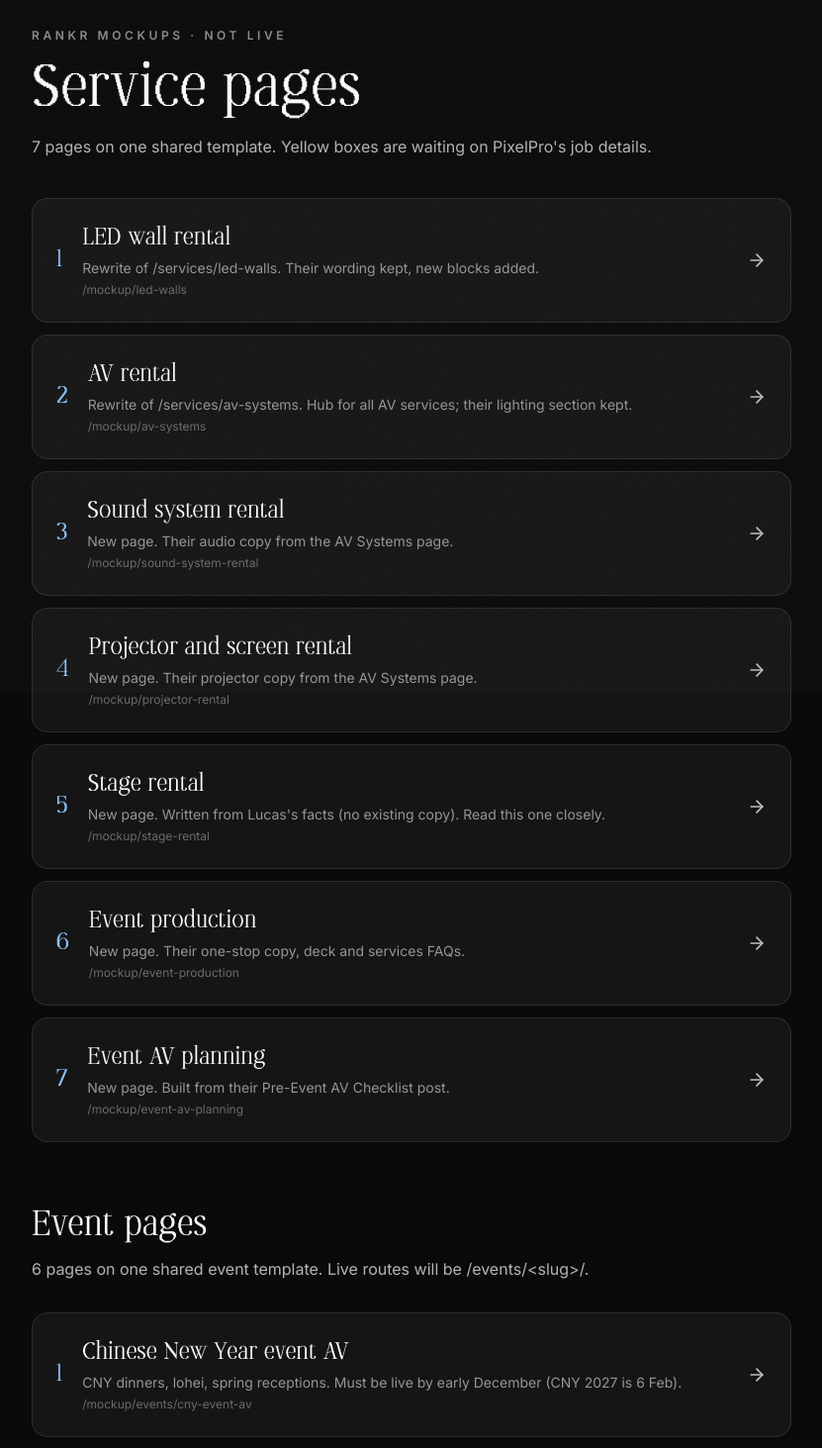
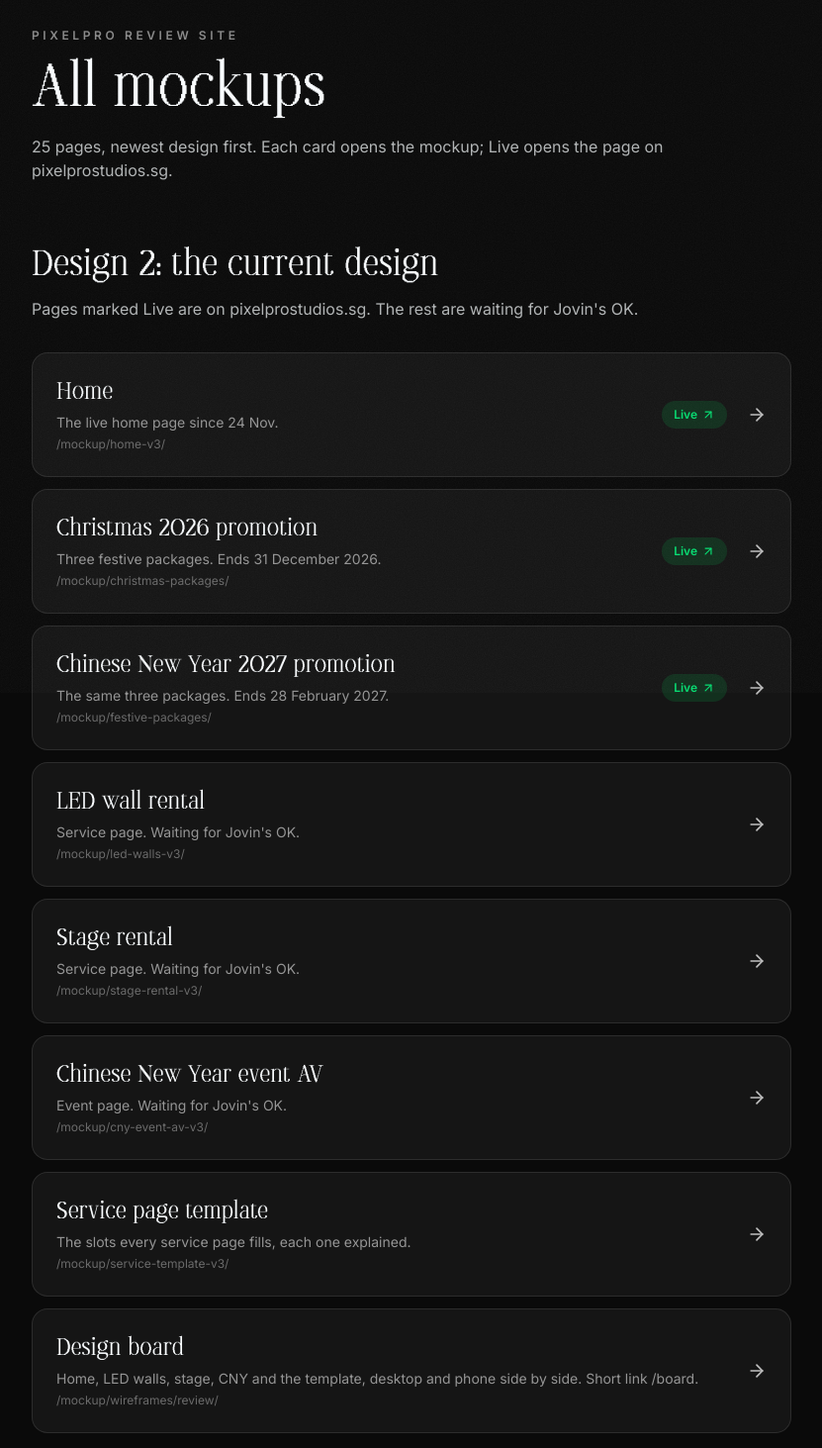
Before and after one commit to PixelPro-Studios/pixelpro-website, a Next.js app: page /mockup in a window 1280 px wide. Shown: the part 100-1563 px from the top of the page at 99% size, without its empty margins (224-1055 px from the left). Built offline with nearby package versions, Linux system fonts and the light colour scheme.

Commit message:
Mockup index lists every review page, newest design first, with live links
Design 2 pages first (Live chip where the page is on pixelprostudios.sg), then Design 1, the 6 Nov service drafts and the 9 Nov event drafts, plus the design board. Replaces the 6 Nov list of 13 pages.

```diff
--- a/app/mockup/page.tsx
+++ b/app/mockup/page.tsx
@@ -1,76 +1,107 @@
-// MOCKUP index by Rankr (6 Nov 2026). Local review only: do not commit or deploy.
+// MOCKUP index by Rankr: every page on the review site in one list, newest design first (rebuilt 25 Nov 2026).
+// Review site only (rankr-mockups); main has no /mockup pages. Add a row here whenever a mockup page is added.
 import type { Metadata } from "next";
-import Link from "next/link";
-import { ArrowRight } from "lucide-react";
+import { ArrowRight, ArrowUpRight } from "lucide-react";
 
 export const metadata: Metadata = {
-  title: "Mockups | PixelPro Studios",
+  title: "All mockups",
   robots: { index: false, follow: false },
 };
 
-const pages = [
-  { href: "/mockup/led-walls", title: "LED wall rental", note: "Rewrite of /services/led-walls. Their wording kept, new blocks added." },
-  { href: "/mockup/av-systems", title: "AV rental", note: "Rewrite of /services/av-systems. Hub for all AV services; their lighting section kept." },
-  { href: "/mockup/sound-system-rental", title: "Sound system rental", note: "New page. Their audio copy from the AV Systems page." },
-  { href: "/mockup/projector-rental", title: "Projector and screen rental", note: "New page. Their projector copy from the AV Systems page." },
-  { href: "/mockup/stage-rental", title: "Stage rental", note: "New page. Written from Lucas's facts (no existing copy). Read this one closely." },
-  { href: "/mockup/event-production", title: "Event production", note: "New page. Their one-stop copy, deck and services FAQs." },
-  { href: "/mockup/event-av-planning", title: "Event AV planning", note: "New page. Built from their Pre-Event AV Checklist post." },
+const LIVE = "https://www.pixelprostudios.sg";
+
+type Row = { href: string; title: string; note: string; live?: string };
+type Section = { heading: string; intro: string; rows: Row[] };
+
+const sections: Section[] = [
+  {
+    heading: "Design 2: the current design",
+    intro: "Pages marked Live are on pixelprostudios.sg. The rest are waiting for Jovin's OK.",
+    rows: [
+      { href: "/mockup/home-v3/", title: "Home", note: "The live home page since 24 Nov.", live: "/" },
+      { href: "/mockup/christmas-packages/", title: "Christmas 2026 promotion", note: "Three festive packages. Ends 31 December 2026.", live: "/promotions/christmas-av-packages-singapore/" },
+      { href: "/mockup/festive-packages/", title: "Chinese New Year 2027 promotion", note: "The same three packages. Ends 28 February 2027.", live: "/promotions/festive-av-packages-singapore/" },
+      { href: "/mockup/led-walls-v3/", title: "LED wall rental", note: "Service page. Waiting for Jovin's OK." },
+      { href: "/mockup/stage-rental-v3/", title: "Stage rental", note: "Service page. Waiting for Jovin's OK." },
+      { href: "/mockup/cny-event-av-v3/", title: "Chinese New Year event AV", note: "Event page. Waiting for Jovin's OK." },
+      { href: "/mockup/service-template-v3/", title: "Service page template", note: "The slots every service page fills, each one explained." },
+      { href: "/mockup/wireframes/review/", title: "Design board", note: "Home, LED walls, stage, CNY and the template, desktop and phone side by side. Short link /board." },
+    ],
+  },
+  {
+    heading: "Design 1 (16 to 17 Nov)",
+    intro: "Replaced by Design 2. Same content, earlier look.",
+    rows: [
+      { href: "/mockup/home-v2/", title: "Home", note: "Design 1." },
+      { href: "/mockup/led-walls-v2/", title: "LED wall rental", note: "Design 1." },
+      { href: "/mockup/stage-rental-v2/", title: "Stage rental", note: "Design 1." },
+      { href: "/mockup/service-template-v2/", title: "Service page template", note: "Design 1." },
+    ],
+  },
+  {
+    heading: "Service page drafts (6 Nov)",
+    intro: "First drafts of the copy, on the current site's look.",
+    rows: [
+      { href: "/mockup/led-walls/", title: "LED wall rental", note: "Rewrite of /services/led-walls." },
+      { href: "/mockup/av-systems/", title: "AV rental", note: "Rewrite of /services/av-systems, the hub for all AV services." },
+      { href: "/mockup/sound-system-rental/", title: "Sound system rental", note: "New page, from the AV Systems audio copy." },
+      { href: "/mockup/projector-rental/", title: "Projector and screen rental", note: "New page, from the AV Systems projector copy." },
+      { href: "/mockup/stage-rental/", title: "Stage rental", note: "New page." },
+      { href: "/mockup/event-production/", title: "Event production", note: "New page, from their one-stop copy, deck and FAQs." },
+      { href: "/mockup/event-av-planning/", title: "Event AV planning", note: "New page, from their Pre-Event AV Checklist post." },
+    ],
+  },
+  {
+    heading: "Event page drafts (9 Nov)",
+    intro: "Six event pages on one event template. Only CNY has moved to Design 2 so far.",
+    rows: [
+      { href: "/mockup/events/cny-event-av/", title: "Chinese New Year event AV", note: "CNY dinners, lo hei, spring receptions." },
+      { href: "/mockup/events/dinner-and-dance-av/", title: "Dinner and dance AV", note: "Company D&Ds and annual dinners." },
+      { href: "/mockup/events/town-hall-sound-system/", title: "Town hall sound system rental", note: "Town halls and AGMs." },
+      { href: "/mockup/events/school-sound-system-rental/", title: "Sound system rental for schools", note: "Speech days, concerts, graduations." },
+      { href: "/mockup/events/conference-av-rental/", title: "Conference AV rental", note: "Plenary, panels and breakout rooms." },
+      { href: "/mockup/events/roadshow-led-screen-rental/", title: "Roadshow LED screen rental", note: "Mall roadshows and pop-ups." },
+    ],
+  },
 ];
 
-// Event pages (9 Nov 2026), in priority order: CNY season first, then the high-leverage school and conference pages.
-const events = [
-  { href: "/mockup/events/cny-event-av", title: "Chinese New Year event AV", note: "CNY dinners, lohei, spring receptions. Must be live by early December (CNY 2027 is 6 Feb)." },
-  { href: "/mockup/events/dinner-and-dance-av", title: "Dinner and dance AV", note: "Company D&Ds and annual dinners. Written in buyers' words (\"arrowed\", pax, lucky draw)." },
-  { href: "/mockup/events/town-hall-sound-system", title: "Town hall sound system rental", note: "Town halls and AGMs: headset mics, Q&A mics, compact livestream." },
-  { href: "/mockup/events/school-sound-system-rental", title: "Sound system rental for schools", note: "Speech days, concerts, CCA shows, graduations. GeBIZ, works with the hall's vendor." },
-  { href: "/mockup/events/conference-av-rental", title: "Conference AV rental", note: "Plenary, panels and breakout rooms; event agencies and dry hire." },
-  { href: "/mockup/events/roadshow-led-screen-rental", title: "Roadshow LED screen rental", note: "Mall roadshows, brand and beauty pop-ups, activations." },
-];
+const total = sections.reduce((n, s) => n + s.rows.length, 0);
 
 export default function MockupIndex() {
   return (
     <main className="min-h-screen bg-brand-black px-4 pb-32 pt-32 md:px-8">
       <div className="mx-auto max-w-3xl">
-        <p className="font-sans text-xs font-semibold uppercase tracking-[0.3em] text-brand-silver/70">Rankr mockups · not live</p>
-        <h1 className="mt-4 font-display text-4xl text-brand-off-white md:text-6xl">Service pages</h1>
+        <p className="font-sans text-xs font-semibold uppercase tracking-[0.3em] text-brand-silver/70">PixelPro review site</p>
+        <h1 className="mt-4 font-display text-4xl text-brand-off-white md:text-6xl">All mockups</h1>
         <p className="mt-4 font-sans text-brand-off-white/70">
-          {pages.length} pages on one shared template. Yellow boxes are waiting on PixelPro&apos;s job details.
+          {total} pages, newest design first. Each card opens the mockup; Live opens the page on pixelprostudios.sg.
         </p>
-        <ul className="mt-10 space-y-3">
-          {pages.map((p, i) => (
-            <li key={p.href}>
-              <Link href={p.href} className="group flex items-center gap-5 rounded-2xl border border-white/10 bg-brand-charcoal/70 p-5 transition-colors hover:border-white/30 md:p-6">
-                <span className="font-display text-2xl text-blue-300">{i + 1}</span>
+        {sections.map((s) => (
+          <section key={s.heading} className="mt-16">
+            <h2 className="font-display text-3xl text-brand-off-white md:text-4xl">{s.heading}</h2>
+            <p className="mt-3 font-sans text-brand-off-white/70">{s.intro}</p>
+            <ul className="mt-8 space-y-3">
+              {s.rows.map((r) => (
+                <li key={r.href} className="group relative flex items-center gap-5 rounded-2xl border border-white/10 bg-brand-charcoal/70 p-5 transition-colors hover:border-white/30 md:p-6">
                   <span className="min-w-0 flex-1">
-                  <span className="block font-display text-xl text-brand-off-white md:text-2xl">{p.title}</span>
-                  <span className="mt-1 block font-sans text-sm text-brand-silver/75">{p.note}</span>
-                  <span className="mt-1 block font-sans text-xs text-brand-silver/50">{p.href}</span>
+                    {/* the title link covers the whole card; the Live link sits above it */}
+                    <a href={r.href} className="block font-display text-xl text-brand-off-white after:absolute after:inset-0 after:rounded-2xl md:text-2xl">
+                      {r.title}
+                    </a>
+                    <span className="mt-1 block font-sans text-sm text-brand-silver/75">{r.note}</span>
+                    <span className="mt-1 block font-sans text-xs text-brand-silver/50">{r.href}</span>
                   </span>
+                  {r.live && (
+                    <a href={LIVE + r.live} target="_blank" rel="noopener" className="relative z-10 inline-flex shrink-0 items-center gap-1 rounded-full bg-green-500/15 px-3 py-1.5 font-sans text-xs font-semibold text-green-400 transition-colors hover:bg-green-500/25">
+                      Live <ArrowUpRight className="h-3.5 w-3.5" />
+                    </a>
+                  )}
                   <ArrowRight className="h-5 w-5 shrink-0 text-brand-silver transition-transform group-hover:translate-x-1" />
-              </Link>
                 </li>
               ))}
             </ul>
-        <h2 className="mt-16 font-display text-3xl text-brand-off-white md:text-4xl">Event pages</h2>
-        <p className="mt-3 font-sans text-brand-off-white/70">
-          {events.length} pages on one shared event template. Live routes will be /events/&lt;slug&gt;/.
-        </p>
-        <ul className="mt-8 space-y-3">
-          {events.map((p, i) => (
-            <li key={p.href}>
-              <Link href={p.href} className="group flex items-center gap-5 rounded-2xl border border-white/10 bg-brand-charcoal/70 p-5 transition-colors hover:border-white/30 md:p-6">
-                <span className="font-display text-2xl text-blue-300">{i + 1}</span>
-                <span className="min-w-0 flex-1">
-                  <span className="block font-display text-xl text-brand-off-white md:text-2xl">{p.title}</span>
-                  <span className="mt-1 block font-sans text-sm text-brand-silver/75">{p.note}</span>
-                  <span className="mt-1 block font-sans text-xs text-brand-silver/50">{p.href}</span>
-                </span>
-                <ArrowRight className="h-5 w-5 shrink-0 text-brand-silver transition-transform group-hover:translate-x-1" />
-              </Link>
-            </li>
+          </section>
         ))}
-        </ul>
       </div>
     </main>
   );
```
Lines whose indentation alone changed are shown as unchanged.
